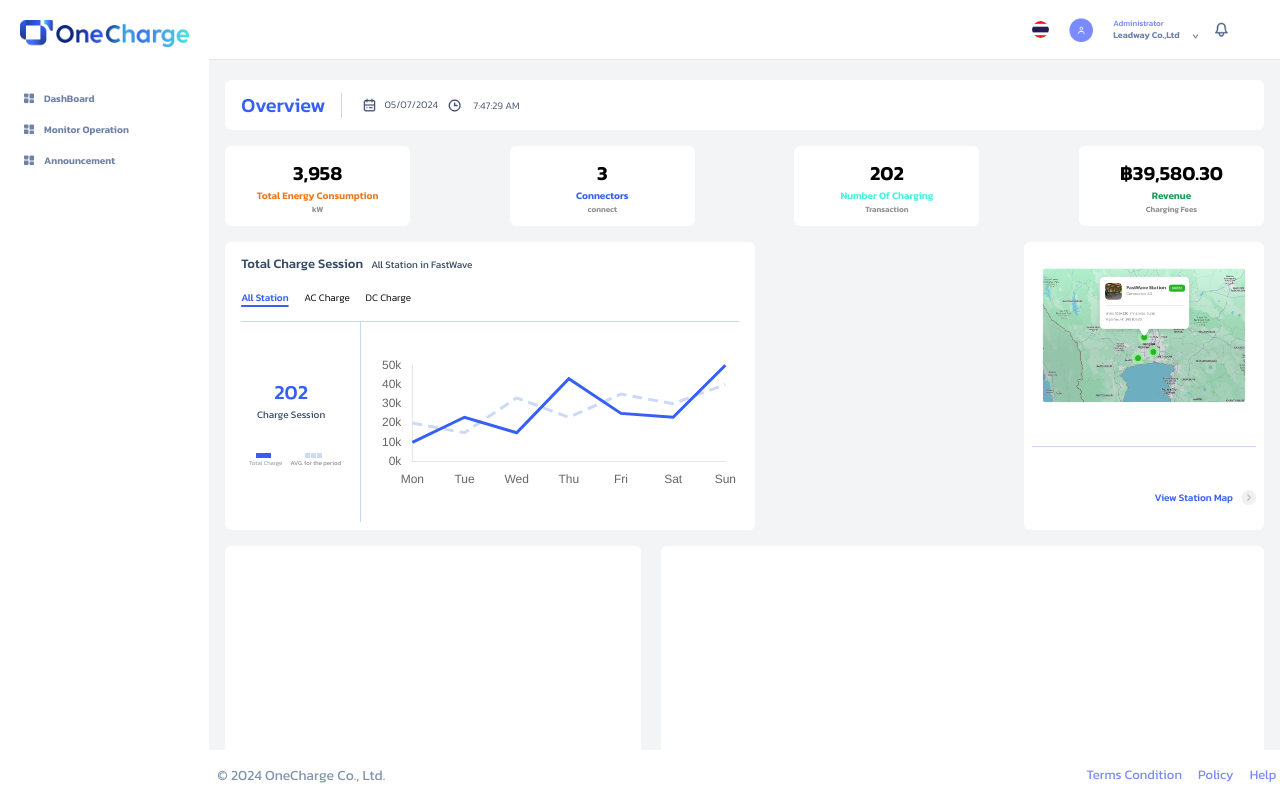
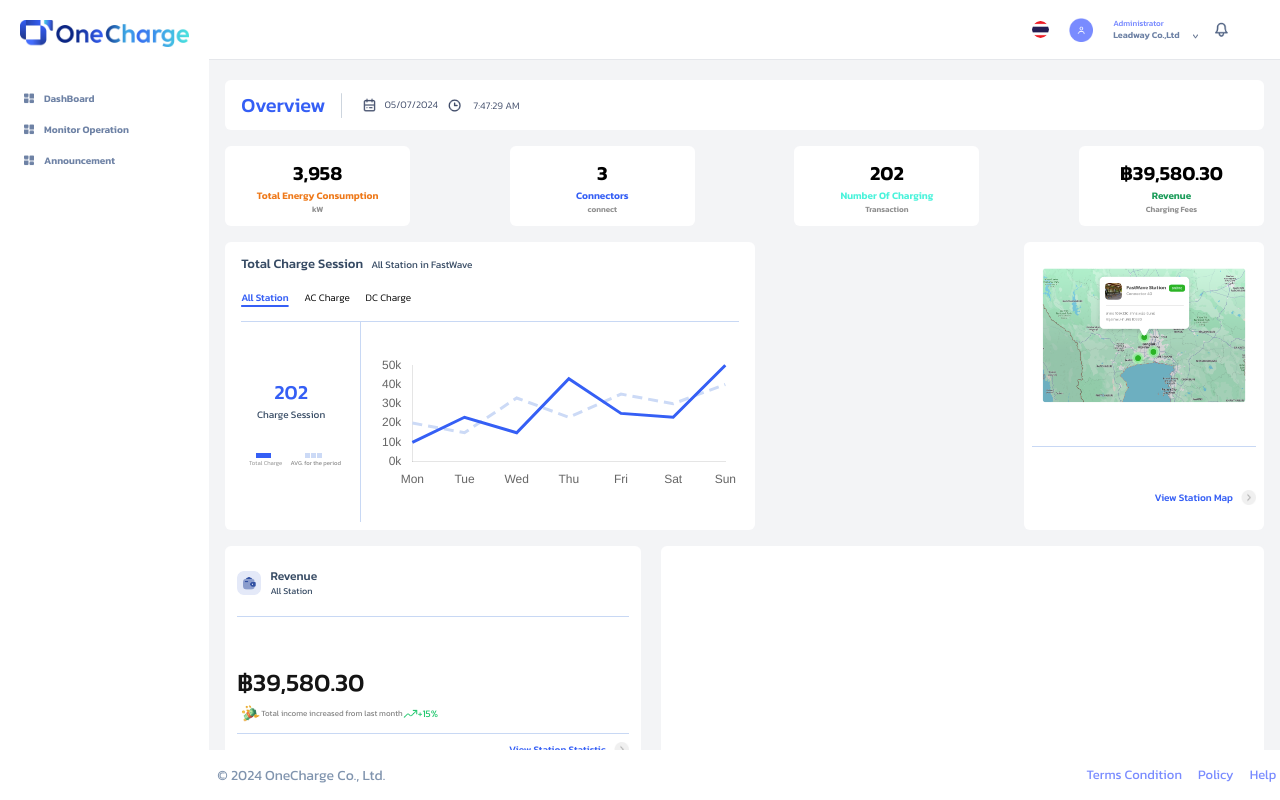
Before and after one commit to ekkasitProject/backoffice_onecharge, a Next.js app: page /dashboard in a window 1280 px wide. Built offline with nearby package versions, Linux system fonts and the light colour scheme.

Commit message:
feat:update revenue station v1

```diff
--- a/app/components/dashboard/RevenueStation.tsx
+++ b/app/components/dashboard/RevenueStation.tsx
@@ -2,8 +2,29 @@ import React from 'react'
 
 export default function RevenueStation() {
   return (
-    <div className='w-full h-[300px] bg-white mr-1 rounded-md'>
-
+    <div className='w-full h-[300px] bg-white mr-1 p-3 rounded-md'>
+      <div className='flex justify-between items-center w-[80px] h-[50px] '>
+          <img src="images/icon_revenue.png" alt="" className='w-[24px]'/>
+          <div >
+            <p className='text-[#364A63] text-[12px] font-medium'>Revenue</p>
+            <p className='text-[#364A63] text-[9px] font-normal'>All Station</p>
+          </div>
+      </div>
+      <div className=' w-full h-[1px] bg-[#C8D8F4] my-2'/>
+      <div className='flex  flex-col justify-end items-start w-full h-[100px]'>
+        <p className='text-[#141414] text-[25px] font-medium'>฿39,580.30</p>
+        <div className='flex justify-between items-center'>
+          <img src="images/money_revenue.png" alt="" className='w-[24px]'/>
+          <p className='text-[#858585] text-[8px] font-normal'>Total income increased from last month </p>
+          <img src="images/icon_growup.png" alt=""  className='w-[15px]'/>
+          <p className='text-[#25C870] text-[10px] font-normal'>+15%</p>
+        </div>
+      </div>
+      <div className='w-full h-[1px] bg-[#C8D8F4] my-2'/>
+     <div className='flex justify-end items-center w-full'>
+     <p className='text-[#355FF5] text-[10px] font-medium'>View Station Statistic</p>
+     <img src="images/icon_arrow_right.png" className="w-[15px] h-[15px] ml-2" alt="" />
+     </div>
     </div>
   )
 }
--- a/app/dashboard/page.tsx
+++ b/app/dashboard/page.tsx
@@ -35,8 +35,10 @@ export default function Dashboard() {
           <div>
           <StationList />
           <div className="flex w-full justify-between h-[255px]  mt-4 rounded-md">
-              <div className="w-[48%] h-full bg-white rounded-md"></div>
-              <div className="w-[48%] h-full bg-white rounded-md"></div>
+              <div className="w-[48%] h-full bg-red-200 rounded-md">
+
+              </div>
+              <div className="w-[48%] h-full bg-green-200 rounded-md"></div>
           </div>
           </div>
         </div>
```
Also changed, not shown: public/images/icon_growup.png (added), public/images/money_revenue.png (added).
